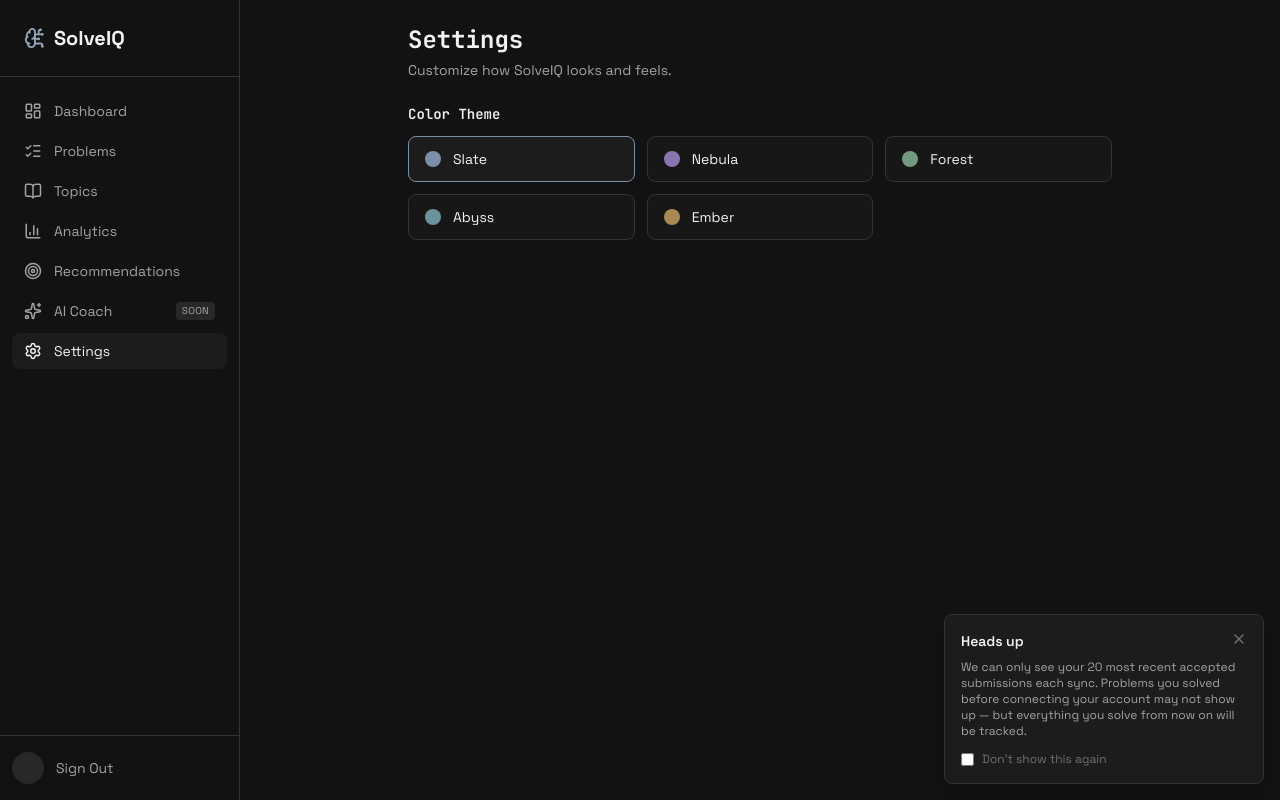
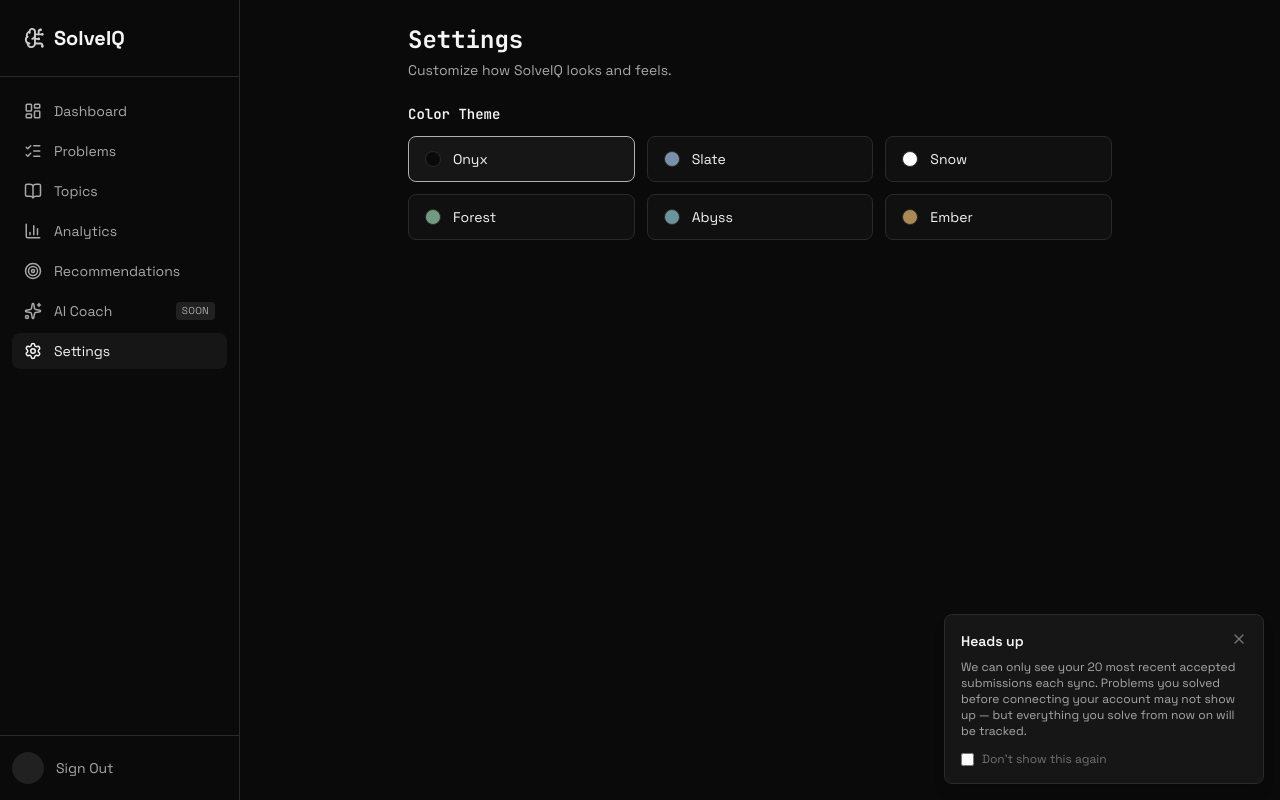
Before and after one commit to GavinSingh08/SolveIQ, a Next.js app in the folder app/: page /dashboard/settings in a window 1280 px wide. Built offline with nearby package versions, Linux system fonts and the light colour scheme; no server answers.

Commit message:
Changed color schemes

```diff
--- a/app/src/app/globals.css
+++ b/app/src/app/globals.css
@@ -1,6 +1,24 @@
 @import "tailwindcss";
 
 :root {
+  /* Onyx (default): purely neutral black/gray, no hue tint anywhere,
+     unlike Slate's blue-gray accent. */
+  --base: #0a0a0a;
+  --surface: #161616;
+  --surface-hover: #212121;
+  --line: #2a2a2a;
+  --ink: #f5f5f5;
+  --ink-soft: #a8a8a8;
+  --ink-faint: #727272;
+
+  --accent-400: #cfcfcf;
+  --accent-500: #b0b0b0;
+  --accent-600: #8f8f8f;
+  --accent-700: #707070;
+  --accent-800: #525252;
+}
+
+[data-theme='slate'] {
   --base: #121212;
   --surface: #1c1c1c;
   --surface-hover: #282828;
@@ -14,22 +32,6 @@
   --accent-600: #66788f;
   --accent-700: #536176;
   --accent-800: #414c5c;
-}
-
-[data-theme='nebula'] {
-  --base: #131218;
-  --surface: #1c1a22;
-  --surface-hover: #27242e;
-  --line: #322e3a;
-  --ink: #eceaf0;
-  --ink-soft: #a39dae;
-  --ink-faint: #6b6575;
-
-  --accent-400: #a08fc2;
-  --accent-500: #8a76ae;
-  --accent-600: #766293;
-  --accent-700: #625179;
-  --accent-800: #4d4060;
 }
 
 [data-theme='forest'] {
@@ -78,6 +80,25 @@
   --accent-600: #8f7143;
   --accent-700: #745c37;
   --accent-800: #543f26;
+}
+
+[data-theme='snow'] {
+  --base: #f6f6f7;
+  --surface: #ffffff;
+  --surface-hover: #ececee;
+  --line: #e0e0e3;
+  --ink: #18181b;
+  --ink-soft: #65656b;
+  --ink-faint: #9c9ca2;
+
+  /* Light base, so "prominent" runs dark-to-light instead of the
+     light-to-dark direction every other (dark) theme uses — the token
+     names stay the same, only which end of the ramp is "bold" flips. */
+  --accent-400: #27272a;
+  --accent-500: #3f3f46;
+  --accent-600: #52525b;
+  --accent-700: #71717a;
+  --accent-800: #a1a1aa;
 }
 
 @theme inline {
--- a/app/src/app/layout.tsx
+++ b/app/src/app/layout.tsx
@@ -22,7 +22,7 @@ export default function RootLayout({ children }: LayoutProps<"/">) {
   return (
     <html
       lang="en"
-      data-theme="slate"
+      data-theme="onyx"
       suppressHydrationWarning
       className={`${spaceGrotesk.variable} ${jetbrainsMono.variable} h-full antialiased`}
     >
--- a/app/src/components/theme-switcher.tsx
+++ b/app/src/components/theme-switcher.tsx
@@ -4,13 +4,13 @@ import { useLayoutEffect, useState } from 'react';
 import { themes, THEME_STORAGE_KEY, type ThemeId } from '@/lib/themes';
 
 export function ThemeSwitcher() {
-  const [active, setActive] = useState<ThemeId>('slate');
+  const [active, setActive] = useState<ThemeId>('onyx');
 
   useLayoutEffect(() => {
     // Re-applies the inline script's choice after React Strict Mode's dev-only
     // remount clears attributes it doesn't own. No-op in production.
     const stored = localStorage.getItem(THEME_STORAGE_KEY) as ThemeId | null;
-    const theme = stored ?? 'slate';
+    const theme = stored ?? 'onyx';
     document.documentElement.setAttribute('data-theme', theme);
     setActive(theme);
   }, []);
@@ -34,7 +34,7 @@ export function ThemeSwitcher() {
           }`}
         >
           <span
-            className="w-4 h-4 rounded-full shrink-0"
+            className="w-4 h-4 rounded-full shrink-0 border border-line"
             style={{ backgroundColor: theme.swatch }}
           />
           {theme.label}
--- a/app/src/lib/themes.ts
+++ b/app/src/lib/themes.ts
@@ -1,8 +1,9 @@
 export const THEME_STORAGE_KEY = 'solveiq-theme';
 
 export const themes = [
+  { id: 'onyx', label: 'Onyx', swatch: '#0a0a0a' },
   { id: 'slate', label: 'Slate', swatch: '#7c8fa8' },
-  { id: 'nebula', label: 'Nebula', swatch: '#8a76ae' },
+  { id: 'snow', label: 'Snow', swatch: '#ffffff' },
   { id: 'forest', label: 'Forest', swatch: '#729a80' },
   { id: 'abyss', label: 'Abyss', swatch: '#6b939c' },
   { id: 'ember', label: 'Ember', swatch: '#ab8955' },
```
